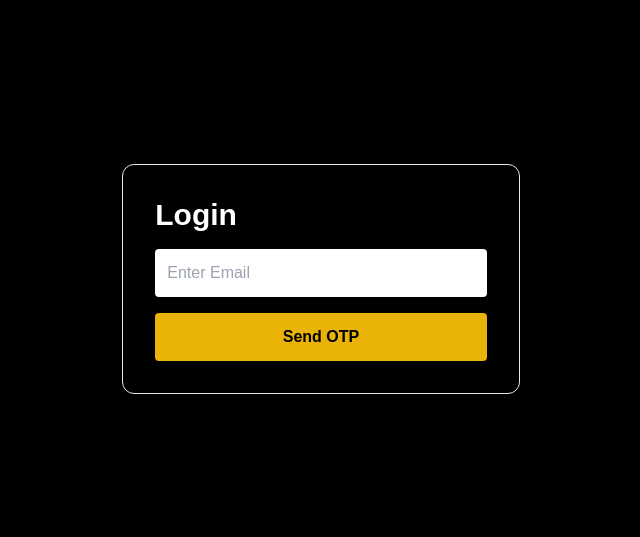
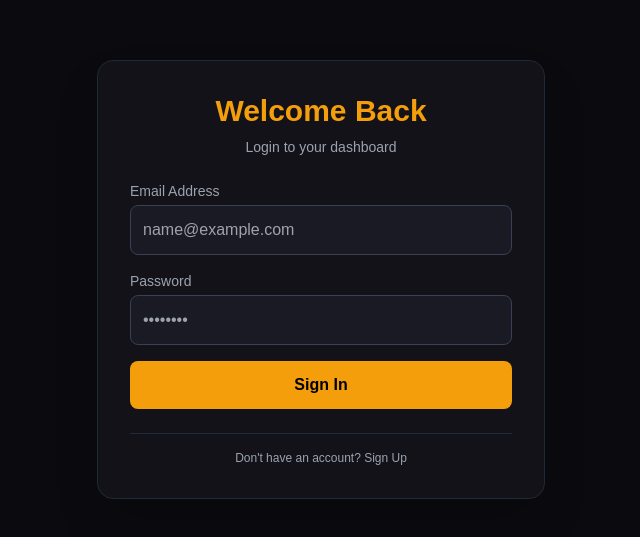
Before and after one commit to usdxofficialdev/-Dead-Token-Exchange-, a Next.js app: page /login in a window 1280 px wide. Shown: the part 121-658 px from the top of the page, without its empty margins (319-959 px from the left). Built offline with nearby package versions, Linux system fonts and the light colour scheme; what wagmi would draw is missing.

Commit message:
Update page.tsx

```diff
--- a/app/login/page.tsx
+++ b/app/login/page.tsx
@@ -1,18 +1,112 @@
-export default function LoginPage() {
+"use client";
+
+import { useState } from "react";
+import { useRouter } from "next/navigation";
+
+export default function SimpleAuthPage() {
+  const router = useRouter();
+
+  // Isse hum track karenge ki user Login screen dekh raha hai ya Signup
+  const [isSignup, setIsSignup] = useState(false);
+
+  // Form fields ke liye state
+  const [email, setEmail] = useState("");
+  const [password, setPassword] = useState("");
+  const [confirmPassword, setConfirmPassword] = useState("");
+  const [error, setError] = useState("");
+
+  const handleSubmit = (e: React.FormEvent) => {
+    e.preventDefault();
+    setError("");
+
+    // Signup validation check
+    if (isSignup && password !== confirmPassword) {
+      setError("Passwords do not match!");
+      return;
+    }
+
+    // Abhi ke liye temporary bypass: Koi bhi email/password dalo, direct dashboard khulega
+    router.push("/dashboard");
+  };
+
   return (
-    <div className="min-h-screen flex items-center justify-center bg-black text-white">
-      <div className="p-8 border rounded-xl">
-        <h1 className="text-3xl font-bold mb-4">Login</h1>
+    <div className="flex h-screen w-full items-center justify-center bg-[#0B0B0F] text-white px-4">
+      <div className="w-full max-w-md rounded-2xl border border-gray-800 bg-[#121218] p-8 shadow-2xl">
 
-        <input
-          type="email"
-          placeholder="Enter Email"
-          className="w-full p-3 mb-4 text-black rounded"
-        />
+        {/* Dynamic Header */}
+        <h2 className="text-3xl font-bold text-center text-amber-500 mb-2">
+          {isSignup ? "Create Account" : "Welcome Back"}
+        </h2>
+        <p className="text-gray-400 text-sm text-center mb-6">
+          {isSignup ? "Sign up for USDX Network" : "Login to your dashboard"}
+        </p>
 
-        <button className="w-full p-3 bg-yellow-500 text-black font-bold rounded">
-          Send OTP
-        </button>
+        {/* Error Alert */}
+        {error && (
+          <div className="p-3 rounded-lg mb-4 text-sm text-center bg-red-900/40 text-red-400 border border-red-800">
+            {error}
+          </div>
+        )}
+
+        {/* Form */}
+        <form onSubmit={handleSubmit} className="space-y-4">
+          <div>
+            <label className="block text-sm font-medium text-gray-400 mb-1">Email Address</label>
+            <input
+              type="email"
+              required
+              value={email}
+              onChange={(e) => setEmail(e.target.value)}
+              placeholder="name@example.com"
+              className="w-full rounded-lg border border-gray-700 bg-[#1A1A24] p-3 text-white focus:border-amber-500 focus:outline-none transition-colors"
+            />
+          </div>
+
+          <div>
+            <label className="block text-sm font-medium text-gray-400 mb-1">Password</label>
+            <input
+              type="password"
+              required
+              value={password}
+              onChange={(e) => setPassword(e.target.value)}
+              placeholder="••••••••"
+              className="w-full rounded-lg border border-gray-700 bg-[#1A1A24] p-3 text-white focus:border-amber-500 focus:outline-none transition-colors"
+            />
+          </div>
+
+          {/* Agar Signup mode hai to extra Confirm Password field dikhegi */}
+          {isSignup && (
+            <div>
+              <label className="block text-sm font-medium text-gray-400 mb-1">Confirm Password</label>
+              <input
+                type="password"
+                required
+                value={confirmPassword}
+                onChange={(e) => setConfirmPassword(e.target.value)}
+                placeholder="••••••••"
+                className="w-full rounded-lg border border-gray-700 bg-[#1A1A24] p-3 text-white focus:border-amber-500 focus:outline-none transition-colors"
+              />
+            </div>
+          )}
+
+          <button
+            type="submit"
+            className="w-full rounded-lg bg-amber-500 p-3 font-semibold text-black transition hover:bg-amber-600 mt-2"
+          >
+            {isSignup ? "Sign Up" : "Sign In"}
+          </button>
+        </form>
+
+        {/* Switcher Button */}
+        <div className="mt-6 text-center text-xs text-gray-400 border-t border-gray-800 pt-4">
+          <button
+            onClick={() => { setIsSignup(!isSignup); setError(""); }}
+            className="hover:text-amber-500 transition-colors"
+          >
+            {isSignup ? "Already have an account? Log In" : "Don't have an account? Sign Up"}
+          </button>
+        </div>
+
       </div>
     </div>
   );
```
